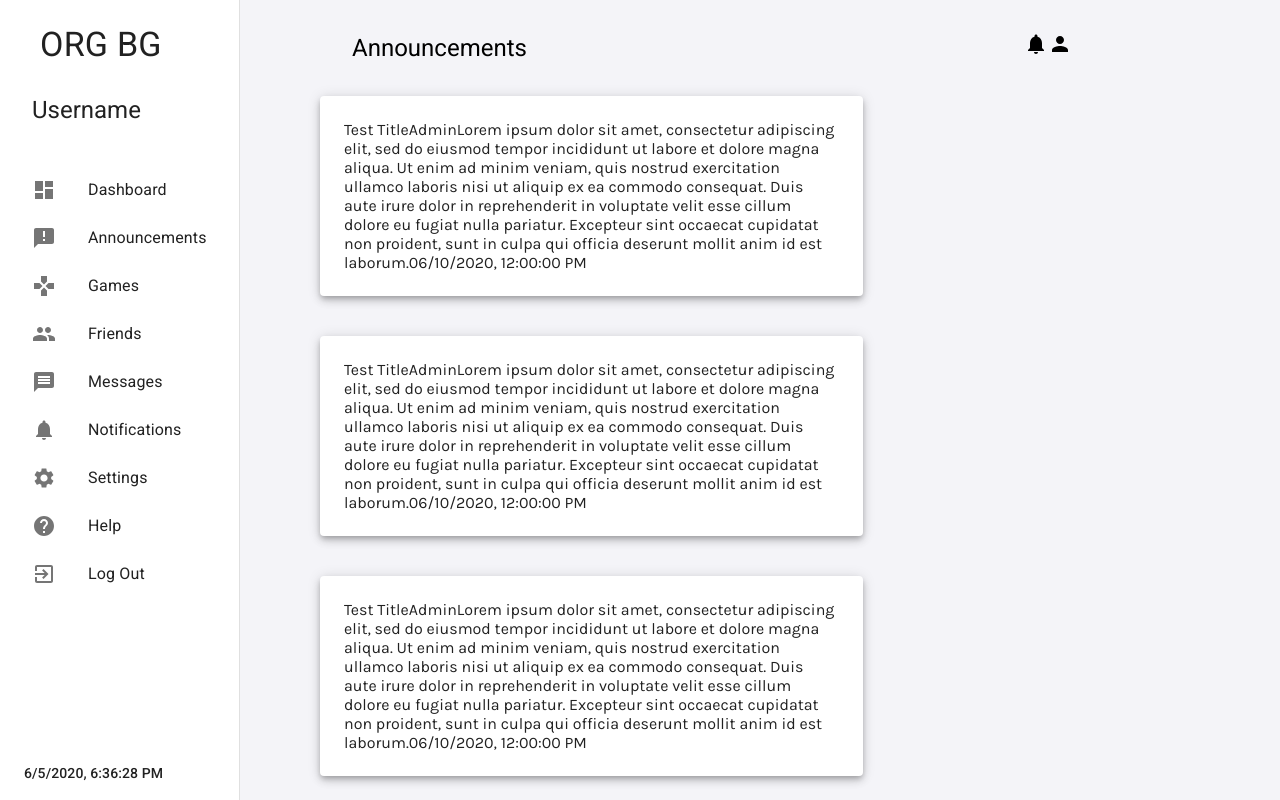
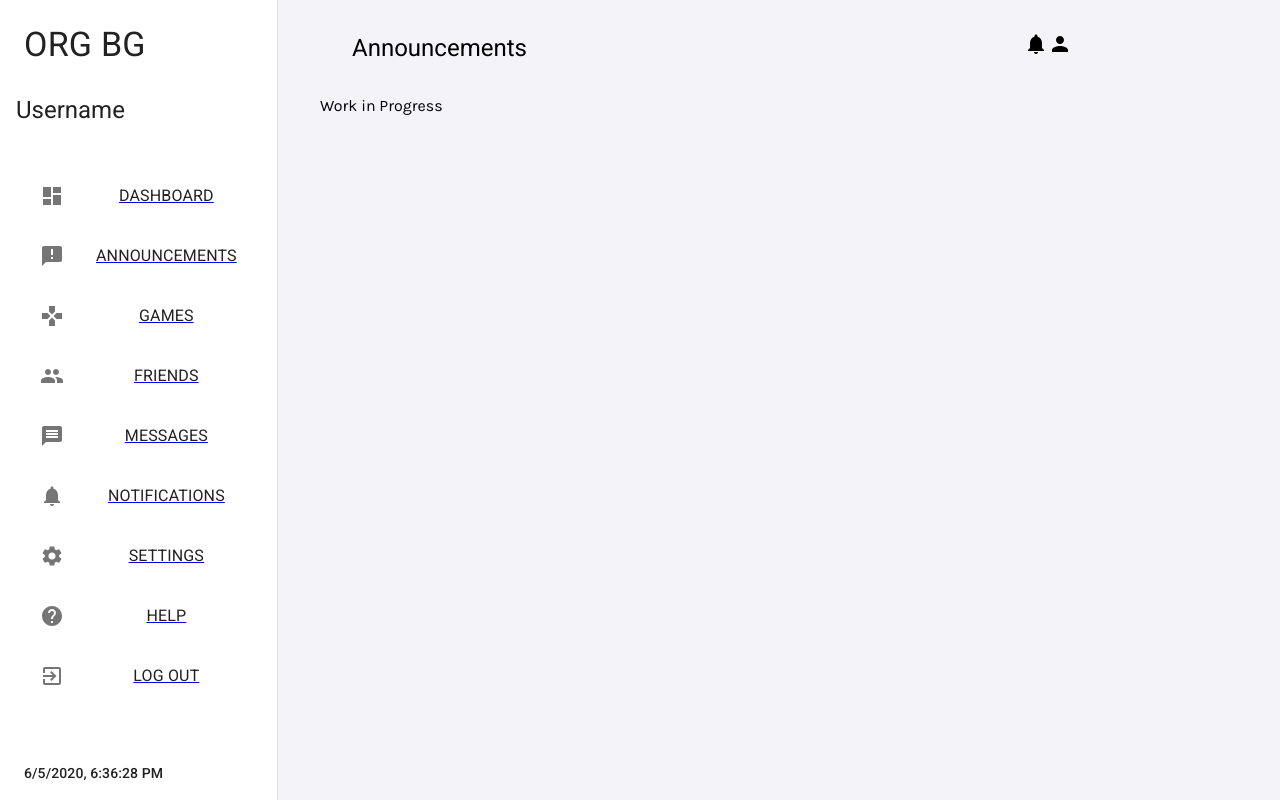
Before and after one commit to marvingay/org-battleground, a React (Create React App) app: page /dashboard in a window 1280 px wide. Built offline with nearby package versions, Linux system fonts and the light colour scheme.

Commit message:
Added Buttons to Sidebar *Broken Switch

```diff
--- a/package.json
+++ b/package.json
@@ -12,6 +12,7 @@
     "@types/node": "^12.12.43",
     "@types/react": "^16.9.35",
     "@types/react-dom": "^16.9.8",
+    "@types/react-router-dom": "^5.1.5",
     "node-sass": "^4.14.1",
     "react": "^16.13.1",
     "react-dom": "^16.13.1",
--- a/src/components/Announcements.tsx
+++ b/src/components/Announcements.tsx
@@ -16,6 +16,7 @@ const Announcements: React.FC = () => {
   const classes = useStyles();
   return (
     <Grid item container spacing={5}>
+      <Grid item xs={12} />
       {news.map((item) => (
         <Grid item xs={9} md={7}>
           <Paper elevation={5} className={classes.paper}>
--- a/src/components/Home.tsx
+++ b/src/components/Home.tsx
@@ -1,16 +1,20 @@
 import React from 'react';
 import { Grid } from '@material-ui/core';
+import { Switch, Route } from 'react-router-dom';
 import Announcements from './Announcements';
 import TopNavBar from './TopNavBar';
+import Test from './Test';
 
 const Home: React.FC = () => {
-
   return (
     <Grid container item xs={12} md={9}>
       <TopNavBar />
-      <Announcements />
+      <Switch>
+        <Route exact path='/announcements' component={Announcements} />
+        <Route exact path='/dashboard' component={Test} />
+      </Switch>
     </Grid>
-  )
-}
+  );
+};
 
-export default Home
+export default Home;
--- a/src/components/NavItem.tsx
+++ b/src/components/NavItem.tsx
@@ -1,13 +1,30 @@
-import React from 'react'
-import { ListItem, ListItemIcon, ListItemText } from '@material-ui/core';
+import React from 'react';
+import {
+  Button,
+  ListItem,
+  ListItemIcon,
+  ListItemText,
+} from '@material-ui/core';
+import { NavLink as RouterLink } from 'react-router-dom';
 
-const NavItem: React.FC<{ text: string, icon: JSX.Element }> = ({ text, icon }) => {
+const NavItem: React.FC<{ text: string; icon: JSX.Element }> = ({
+  text,
+  icon,
+}) => {
+  const linkName = (txt: string): string => {
+    if (txt.toLowerCase() === 'log out') return 'logout';
+    return txt.toLowerCase();
+  };
   return (
-    <ListItem>
-      <ListItemIcon>{icon}</ListItemIcon>
-      <ListItemText>{text}</ListItemText>
-    </ListItem>
-  )
-}
+    <RouterLink to={linkName(text)}>
+      <ListItem>
+        <Button fullWidth>
+          <ListItemIcon>{icon}</ListItemIcon>
+          <ListItemText>{text}</ListItemText>
+        </Button>
+      </ListItem>
+    </RouterLink>
+  );
+};
 
 export default NavItem;
--- a/src/components/Sidebar.tsx
+++ b/src/components/Sidebar.tsx
@@ -11,15 +11,20 @@ import {
 import NavItem from './NavItem';
 import DateTime from './DateTime';
 import { navItem } from '../navigation';
+import {
+  BrowserRouter as Router,
+  Switch,
+  Route,
+  Link as RLink,
+} from 'react-router-dom';
 
 const useStyles = makeStyles((theme) => ({
   logo: {
     marginTop: theme.spacing(3),
-    marginLeft: theme.spacing(2),
+    marginLeft: theme.spacing(0),
   },
   user: {
     padding: theme.spacing(2),
-    marginLeft: theme.spacing(2),
   },
   sideBar: {
     padding: theme.spacing(2),
@@ -29,6 +34,7 @@ const useStyles = makeStyles((theme) => ({
 const Sidebar = () => {
   const classes = useStyles();
   return (
+    <Router>
       <Hidden smDown>
         <Grid item md={3}>
           <Drawer open variant='permanent'>
@@ -45,8 +51,8 @@ const Sidebar = () => {
             </Container>
 
             <List className={classes.sideBar}>
-            {navItem.map((item) => (
-              <NavItem text={item.text} icon={item.icon} />
+              {navItem.map((item, idx) => (
+                <NavItem key={`id${idx}`} text={item.text} icon={item.icon} />
               ))}
             </List>
             <Container id='DateTime'>
@@ -55,6 +61,7 @@ const Sidebar = () => {
           </Drawer>
         </Grid>
       </Hidden>
+    </Router>
   );
 };
 
--- /dev/null
+++ b/src/components/Test.tsx
@@ -0,0 +1,7 @@
+import React from 'react';
+
+const Test: React.FC = () => {
+  return <div>Work in Progress</div>;
+};
+
+export default Test;
--- a/src/components/TopNavBar.tsx
+++ b/src/components/TopNavBar.tsx
@@ -13,7 +13,6 @@ const useStyles = makeStyles((theme) => ({
 
 const TopNavBar: React.FC = () => {
   const classes = useStyles();
-
   const [pageTitle, setPageTitle] = useState('Announcements');
 
   return (
--- a/src/index.tsx
+++ b/src/index.tsx
@@ -1,10 +1,13 @@
 import React from 'react';
 import ReactDOM from 'react-dom';
 import App from './App';
+import { BrowserRouter } from 'react-router-dom';
 
 ReactDOM.render(
   <React.StrictMode>
-    <App />
+    <BrowserRouter>
+      <App />
+    </BrowserRouter>
   </React.StrictMode>,
   document.getElementById('root')
 );
```
Also changed, not shown: 1 other file (tests, documents, lock files or other folders). Lines whose indentation alone changed are shown as unchanged.
